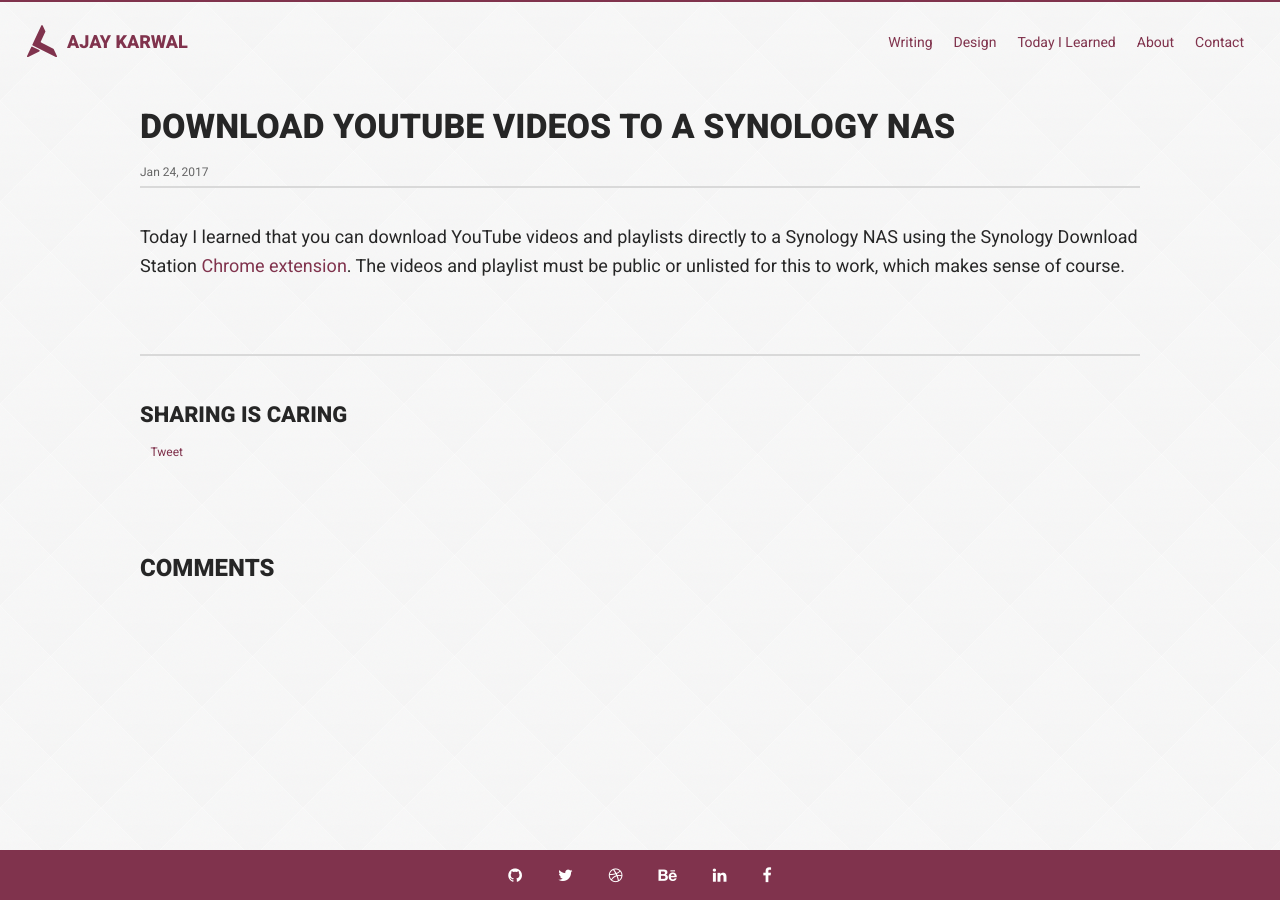
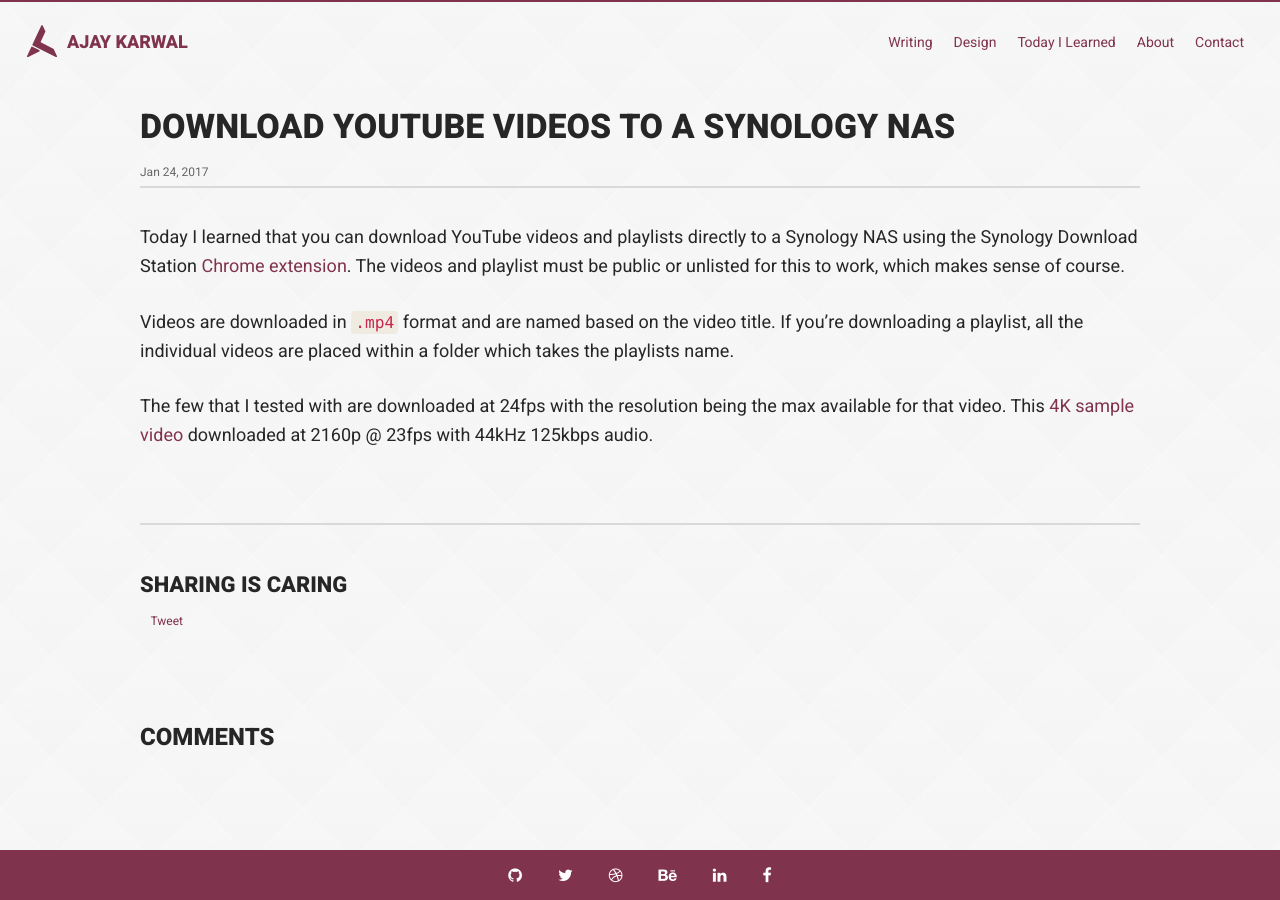
Before and after one commit to ajaykarwal/ajaykarwal-v6, a Jekyll site: the page built from _pages/til/_posts/2017-01-24-download-youtube-videos-to-synology-nas.md, in a window 1280 px wide. Built offline with Jekyll 4.4.1, drawn with Linux system fonts in a browser that asks for light colours; nearby versions of some CDN libraries; comment, search, counter and statistics services are not loaded.

Commit message:
TIL content for Feb Typo on YouTube post

```diff
--- a/_pages/til/_posts/2017-01-24-download-youtube-videos-to-synology-nas.md
+++ b/_pages/til/_posts/2017-01-24-download-youtube-videos-to-synology-nas.md
@@ -1,6 +1,10 @@
 ---
   layout: post
-  title:  Download youtube videos to a Synology NAS
+  title:  Download YouTube videos to a Synology NAS
 ---
 
 Today I learned that you can download YouTube videos and playlists directly to a Synology NAS using the Synology Download Station [Chrome extension](https://www.download-station-extension.com/). The videos and playlist must be public or unlisted for this to work, which makes sense of course.
+
+Videos are downloaded in `.mp4` format and are named based on the video title. If you're downloading a playlist, all the individual videos are placed within a folder which takes the playlists name.
+
+The few that I tested with are downloaded at 24fps with the resolution being the max available for that video. This [4K sample video](https://www.youtube.com/watch?v=i8JteDwu7hw) downloaded at 2160p @ 23fps with 44kHz 125kbps audio.
```
Also changed, not shown: _pages/til/_posts/2017-02-02-snes.md (added, +10 -0 lines), _pages/til/_posts/2017-02-08-travis-ci.md (added, +10 -0 lines).
